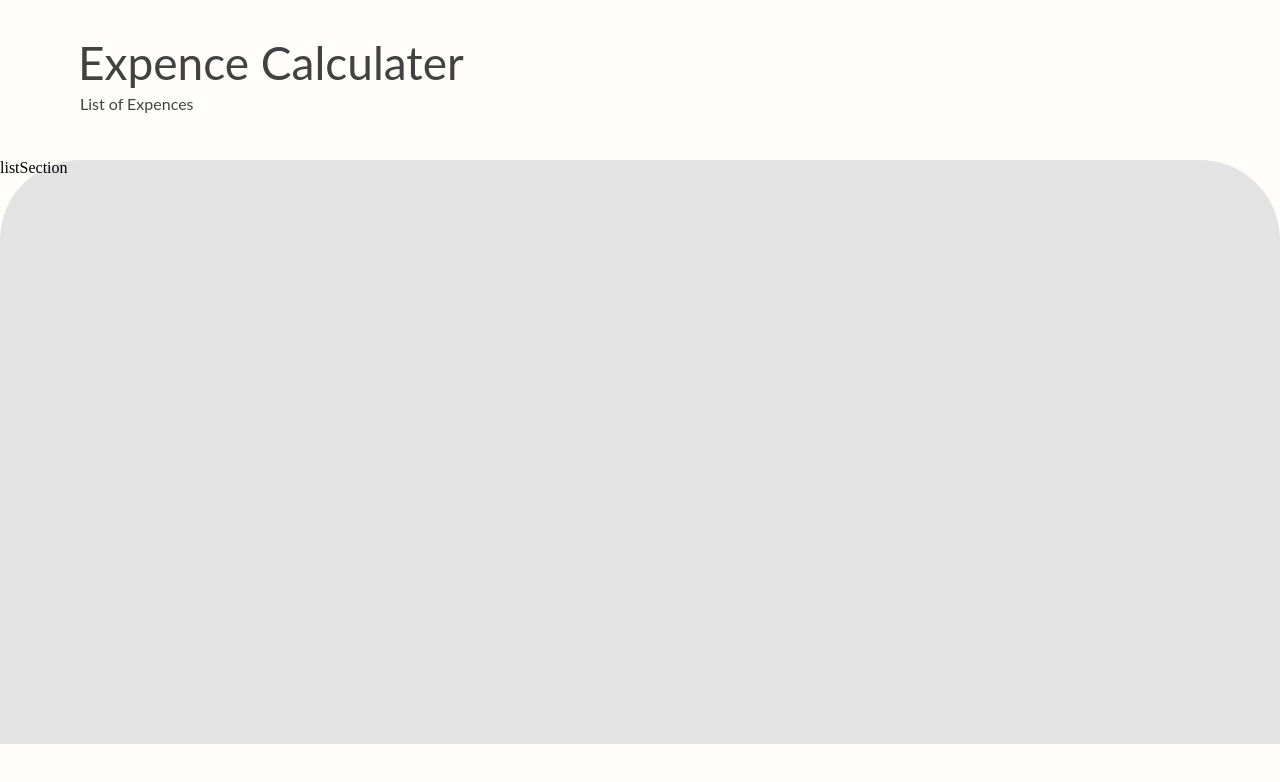
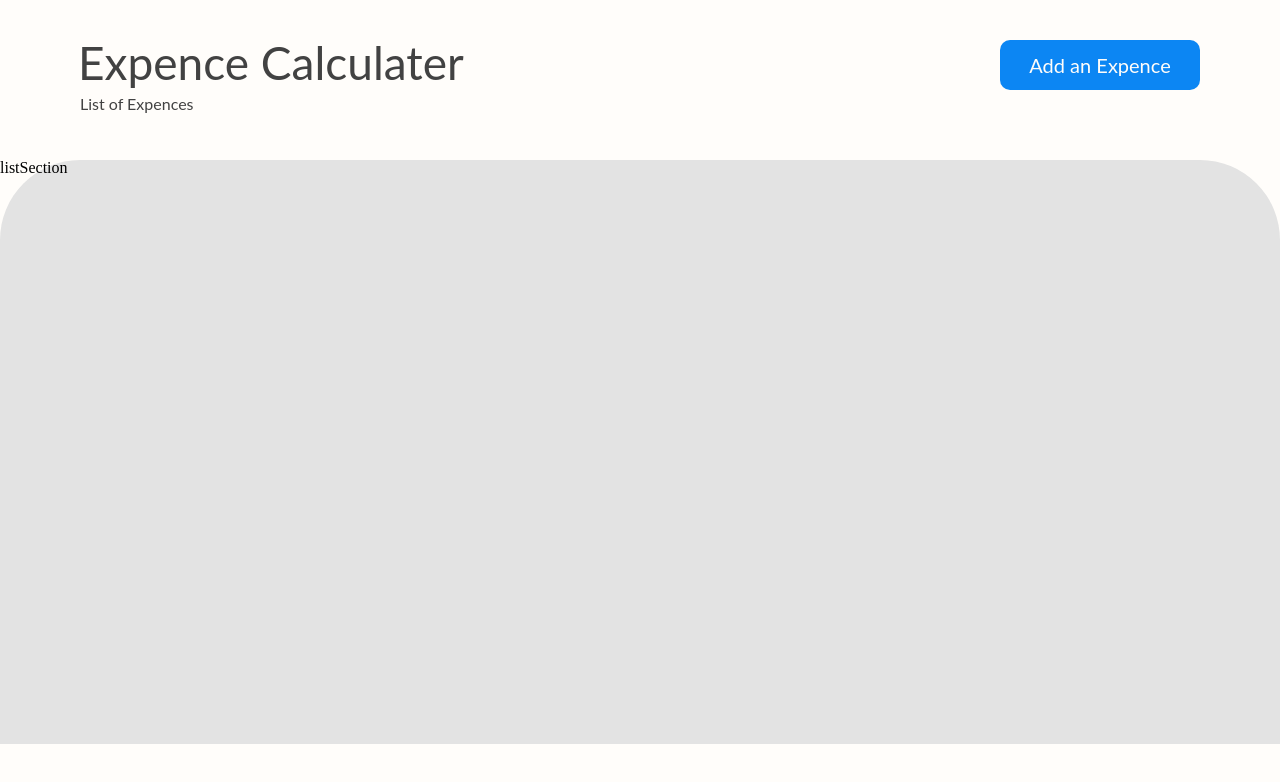
Before and after one commit to bircankut/expense-calculator, a React (Vite) app: page / in a window 1280 px wide. Shown: the top 782 px of the page. Built offline with nearby package versions, Linux system fonts and the light colour scheme.

Commit message:
feat: added button component to header section

```diff
--- a/src/components/header/header.module.css
+++ b/src/components/header/header.module.css
@@ -1,7 +1,9 @@
 .headerBox {
+    display: flex;
+    flex-direction: row;
     height: 20vh;
-    padding-left: 80px;
-    padding-top: 40px;
+    padding: 40px 80px 0 80px;
+    justify-content: space-between;
 }
 
 .fSize46 {
--- a/src/components/header/header.tsx
+++ b/src/components/header/header.tsx
@@ -1,5 +1,6 @@
 import { FC } from 'react'
 import style from '../header/header.module.css'
+import { Button } from '../button/button'
 
 interface HeaderProps {
 
@@ -7,11 +8,18 @@ interface HeaderProps {
 
 const Header: FC<HeaderProps> = ({}) => {
   return <div className={style.headerBox}>
-    <h2 className={`${style.fSize46} fontLato colorDarkGrey`}>
-      Expence Calculater
-    </h2>
-    <h4 className={`${style.mTop10} fontLato colorDarkGrey`}>List of Expences</h4>
+    <header>
+      <h2 className={`${style.fSize46} fontLato colorDarkGrey`}>
+        Expence Calculater
+      </h2>
 
+      <h4 className={`${style.mTop10} fontLato colorDarkGrey`}>
+        List of Expences
+      </h4>
+    </header>
+    <div>
+      <Button text='Add an Expence'></Button>
+    </div>
   </div>
 }
 
```
